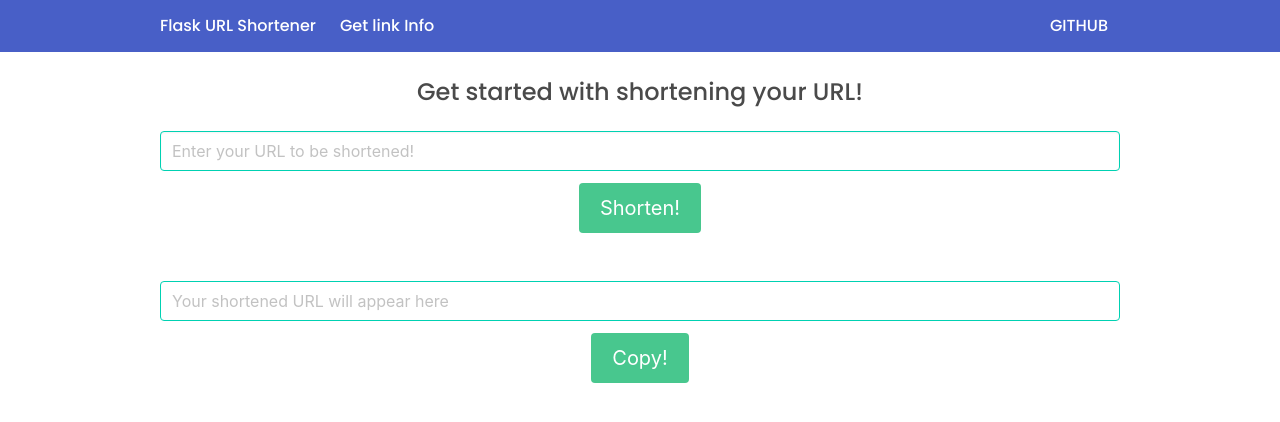
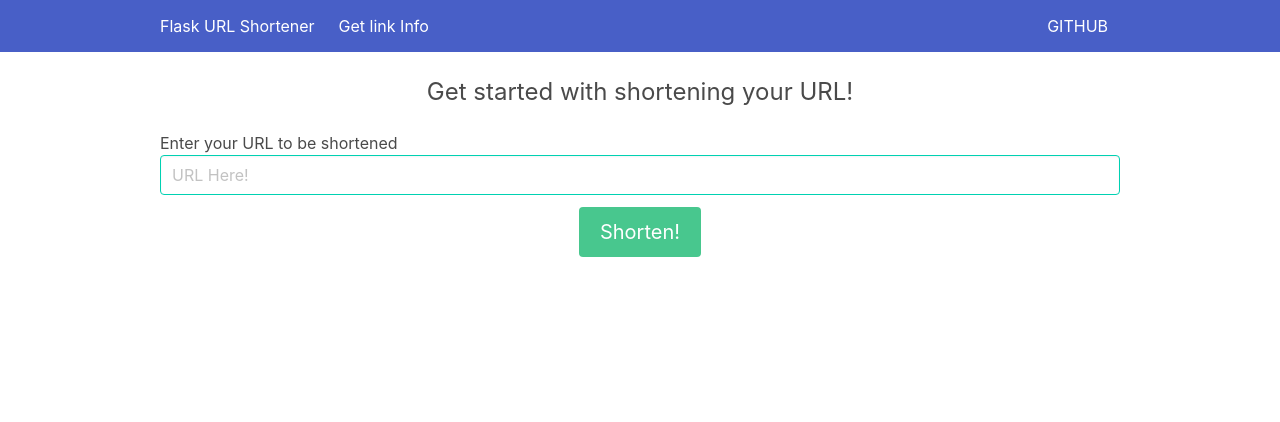
Before and after one commit to janaSunrise/flask-url-shortener, a Flask app: page / in a window 1280 px wide. Shown: the top 422 px of the page. Run offline with Flask 2, Linux system fonts and the light colour scheme; some libraries are stand-ins or nearby versions.

Commit message:
Improve the UI design and prevent spamming.

```diff
--- /dev/null
+++ b/app/static/styles.css
@@ -0,0 +1,26 @@
+/* Global styles */
+* {
+    padding: 0;
+    margin: 0;
+}
+
+html {
+    font-family: 'Poppins', sans-serif;
+}
+
+input {
+    margin-left: 0;
+}
+
+/* navbar section */
+#navbar-url {
+    color: white !important;
+}
+
+/* Custom utility classes */
+#center {
+    display: flex;
+    justify-content: center;
+    align-items: center;
+    margin-top: 25px;
+}
--- a/app/templates/base.html
+++ b/app/templates/base.html
@@ -9,17 +9,7 @@
     <link rel="stylesheet" href="https://cdn.jsdelivr.net/npm/bulma@0.9.2/css/bulma.min.css">
     <link rel="preconnect" href="https://fonts.gstatic.com">
     <link href="https://fonts.googleapis.com/css2?family=Poppins:wght@500&display=swap" rel="stylesheet">
-
-    <style>
-        body {
-            font-family: 'Poppins', sans-serif;
-        }
-
-        a {
-            color: white !important;
-        }
-    </style>
-
+    <link rel="stylesheet" type="text/css" href="{{ url_for('static', filename='styles.css') }}">
 
     {% block head %}{% endblock %}
 </head>
@@ -29,7 +19,7 @@
     <div class="container is-max-desktop">
         <div class="navbar-brand">
             <p class="navbar-item">
-                <a href="/">
+                <a href="/" id="navbar-url">
                     {{ app_name }}
                 </a>
             </p>
@@ -43,14 +33,14 @@
 
         <div class="navbar-menu">
             <div class="navbar-item">
-                <a href="/info">
+                <a href="/info" id="navbar-url">
                     Get link Info
                 </a>
             </div>
         </div>
 
         <div class="navbar-end">
-            <a class="navbar-item" href="{{ github_url }}">
+            <a class="navbar-item" href="{{ github_url }}" id="navbar-url">
                 GITHUB
             </a>
         </div>
--- a/app/templates/index.html
+++ b/app/templates/index.html
@@ -1,17 +1,6 @@
 {% extends "base.html" %}
 
 {% block title %}Flask URL shortener{% endblock %}
-
-{% block head %}
-    <style>
-        #center {
-            display: flex;
-            justify-content: center;
-            align-items: center;
-            margin-top: 25px;
-        }
-    </style>
-{% endblock %}
 
 {% block content %}
     <div class="notification is-warning has-text-centered" id="ratelimit-alert" hidden>
@@ -24,15 +13,17 @@
 
     <br/>
 
-    <div class="field has-addons">
+    <div class="field">
         <div class="container is-max-desktop">
-            <input id="redirect-url" class="input is-primary" type="url" placeholder="Enter your URL to be shortened!"
-                   required>
+            <label class="class=" for="redirect-url">Enter your URL to be shortened</label>
+            <div class="control">
+                <input id="redirect-url" class="input is-primary" type="url" placeholder="URL Here!" required>
+            </div>
         </div>
 
     </div>
 
-    <div class="control">
+    <div class="control" id="copy-btn-div">
         <div class="has-text-centered">
             <button id="shorten-btn" class="button is-success is-medium">Shorten!</button>
         </div>
@@ -41,19 +32,28 @@
     <br/>
     <br/>
 
-    <div class="field has-addons">
+    <div id="copy-area" hidden>
+        <div class="field">
             <div class="container is-max-desktop">
+                <label for="copy-input">Copy your shortened URL</label>
+                <div class="control">
                     <input id="copy-input" class="input is-primary" type="text"
                                                        placeholder="Your shortened URL will appear here"
                                                        readonly>
                 </div>
+            </div>
 
         </div>
 
+        <div class="field is-grouped container is-max-desktop">
             <div class="control">
-        <div class="has-text-centered">
                 <button id="copy-to-clipboard" class="button is-success is-medium">Copy!</button>
             </div>
+            <div class="control">
+                <button class="button is-link is-medium is-light" onclick="location.href = '/';">Shorten another URL!</button>
+            </div>
+        </div>
+
     </div>
 
 {% endblock %}
@@ -74,6 +74,9 @@
                     .then(function (data) {
                         ratelimit_alert.hide();
                         shorten_area.val(data.shortened_url);
+
+                        $("#copy-area").show();
+                        $("#copy-btn-div").hide();
                     })
                     .catch(() => {
                         ratelimit_alert.show();
```
Also changed, not shown: app/templates/info.html (+0 -11 lines). Lines whose indentation alone changed are shown as unchanged.
